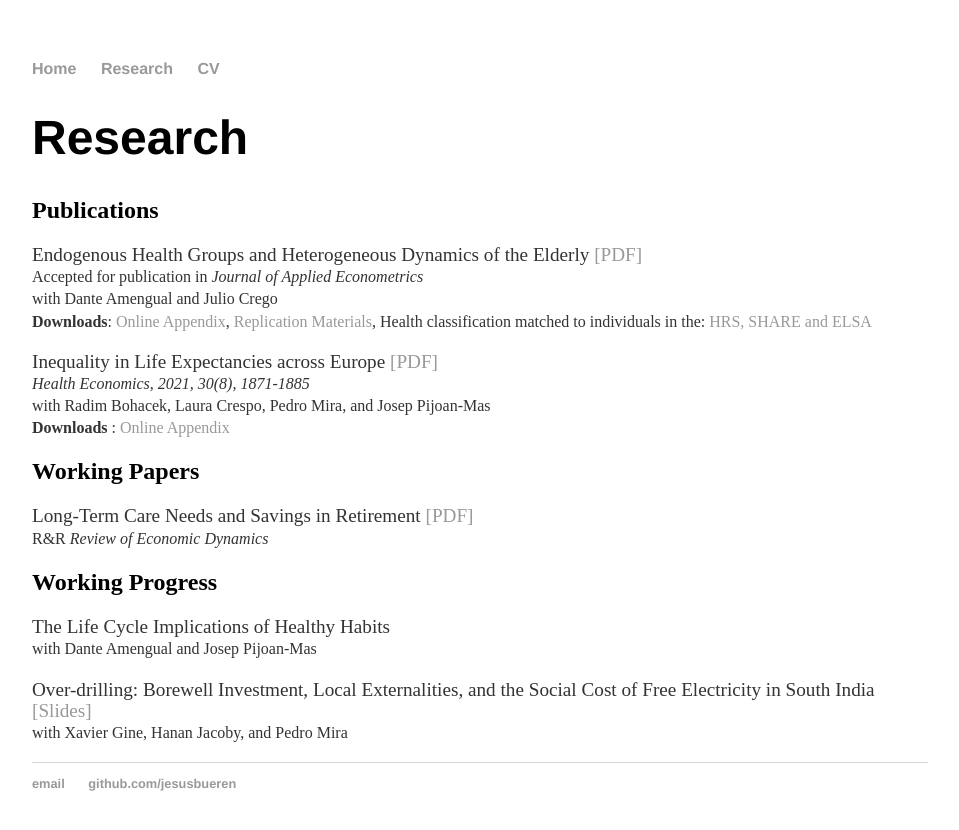
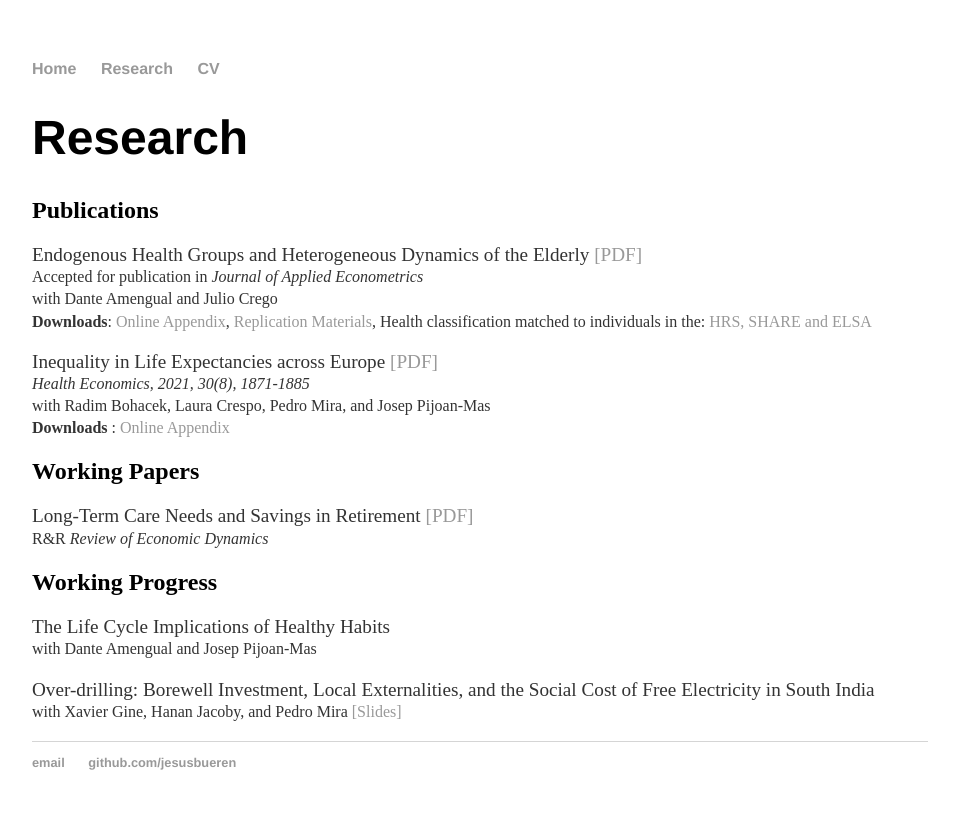
Before and after one commit to jesusbueren/jesusbueren.github.io, a Jekyll site: the page built from research/index.html, in a window 1280 px wide. Shown: the top 830 px of the page, without its empty margins (160-1119 px from the left). Built offline with Jekyll 4.4.1, drawn with Linux system fonts in a browser that asks for light colours.

```diff
--- a/research/index.html
+++ b/research/index.html
@@ -27,5 +27,5 @@ title: Research
 	<p> <bold> The Life Cycle Implications of Healthy Habits </bold>  <br>
 	 <small> with Dante Amengual and Josep Pijoan-Mas </small> <br></p>
 
- 	<p> <bold> Over-drilling: Borewell Investment, Local Externalities, and the Social Cost of Free Electricity in South India </bold> <a href="drilling_SAE.pdf">[Slides]</a> <br>
-	 <small> with Xavier Gine, Hanan Jacoby, and Pedro Mira </small> <br></p>
+ 	<p> <bold> Over-drilling: Borewell Investment, Local Externalities, and the Social Cost of Free Electricity in South India </bold></a> <br>
+	 <small> with Xavier Gine, Hanan Jacoby, and Pedro Mira <a href="drilling_SAE.pdf">[Slides] </small> <br></p>
```
